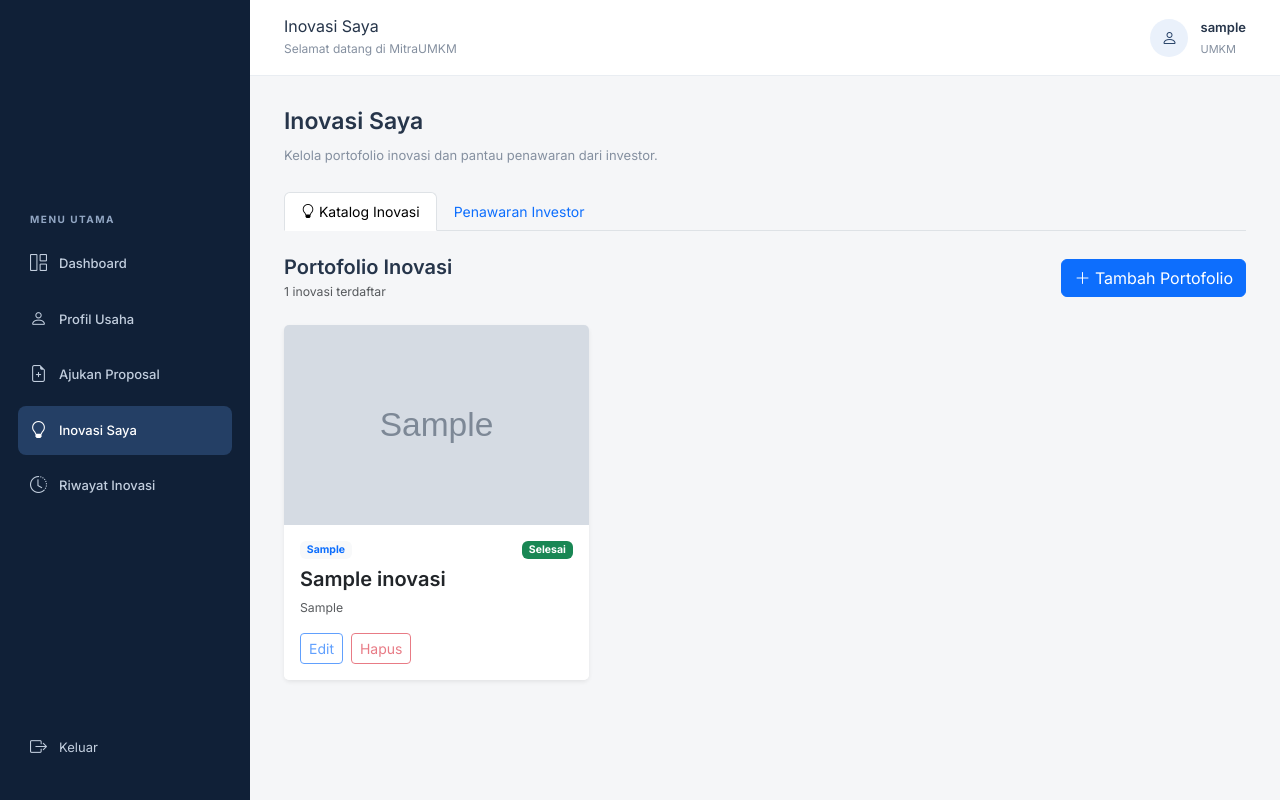
After one commit to PPL-KELOMPOK-AA/PPL-UMKM, a Laravel app: page /umkm/inovasi in a window 1280 px wide. The commit adds this page. Run offline with Laravel 12, Linux system fonts and the light colour scheme; a user stored in the database is signed in; data comes from the database, SQL or seed files in the repository; tables that the repository leaves empty hold one stand-in row (values such as "Sample post"); grey boxes marked "Sample" are stand-in pictures.

Commit message:
Implementasi halaman Inovasi Saya

```diff
--- /dev/null
+++ b/app/Http/Controllers/Umkm/InovasiController.php
@@ -0,0 +1,31 @@
+<?php
+
+namespace App\Http\Controllers\Umkm;
+
+use App\Http\Controllers\Controller;
+use Illuminate\Support\Facades\DB;
+
+class InovasiController extends Controller
+{
+    // Menampilkan daftar inovasi milik UMKM yang sedang login
+    public function index()
+    {
+        if (session('auth_role') !== 'umkm') {
+            return redirect()->route('login.pilih');
+        }
+
+        $umkm = DB::table('umkms')
+            ->where('id_UMKM', session('auth_id'))
+            ->first();
+
+        if (!$umkm) {
+            return redirect()->route('login.pilih');
+        }
+
+        $inovasis = DB::table('inovasis')
+            ->where('id_UMKM', session('auth_id'))
+            ->get();
+
+        return view('umkm.inovasi.index', compact('umkm', 'inovasis'));
+    }
+}
--- a/resources/views/layouts/umkm.blade.php
+++ b/resources/views/layouts/umkm.blade.php
@@ -592,8 +592,8 @@
                 <i class="bi bi-file-earmark-plus"></i>
                 <span>Ajukan Proposal</span>
             </a>
-            <a href="#inovasi"
-               class="sidebar-link">
+            <a href="{{ route('umkm.inovasi.index') }}"
+                class="sidebar-link {{ request()->routeIs('umkm.inovasi.*') ? 'active' : '' }}">
                 <i class="bi bi-lightbulb"></i>
                 <span>Inovasi Saya</span>
             </a>
--- /dev/null
+++ b/resources/views/umkm/inovasi/index.blade.php
@@ -0,0 +1,166 @@
+
+@extends('layouts.umkm')
+
+@section('title', 'Inovasi Saya')
+@section('navbar-title', 'Inovasi Saya')
+
+@section('content')
+
+<div class="page-heading">
+    <h1>Inovasi Saya</h1>
+    <p>Kelola portofolio inovasi dan pantau penawaran dari investor.</p>
+</div>
+
+{{-- TAB NAVIGASI --}}
+<ul class="nav nav-tabs mb-4" id="inovasiTab" role="tablist">
+
+    <li class="nav-item" role="presentation">
+        <button class="nav-link active"
+                id="katalog-tab"
+                data-bs-toggle="tab"
+                data-bs-target="#katalog"
+                type="button"
+                role="tab">
+            <i class="bi bi-lightbulb"></i>
+            Katalog Inovasi
+        </button>
+    </li>
+
+    <li class="nav-item" role="presentation">
+        <button class="nav-link"
+                id="penawaran-tab"
+                data-bs-toggle="tab"
+                data-bs-target="#penawaran"
+                type="button"
+                role="tab">
+            <i class="bi bi-handshake"></i>
+            Penawaran Investor
+        </button>
+    </li>
+
+</ul>
+
+{{-- ISI TAB --}}
+<div class="tab-content" id="inovasiTabContent">
+
+    {{-- TAB KATALOG INOVASI --}}
+    <div class="tab-pane fade show active"
+         id="katalog"
+         role="tabpanel">
+
+        <div class="d-flex justify-content-between align-items-center mb-4">
+            <div>
+                <h5 class="fw-semibold mb-1">Portofolio Inovasi</h5>
+                <p class="text-muted small mb-0">
+                    {{ $inovasis->count() }} inovasi terdaftar
+                </p>
+            </div>
+
+            <a href="#" class="btn btn-primary">
+                <i class="bi bi-plus-lg"></i> Tambah Portofolio
+            </a>
+        </div>
+
+        <div class="row g-4">
+
+            @forelse ($inovasis as $inovasi)
+
+                <div class="col-md-6 col-xl-4">
+                    <div class="card h-100 border-0 shadow-sm">
+
+                        @if ($inovasi->gambar)
+                            <img
+                                src="{{ asset('storage/' . $inovasi->gambar) }}"
+                                class="card-img-top"
+                                alt="{{ $inovasi->nama_inovasi }}"
+                                style="height: 200px; object-fit: cover;"
+                            >
+                        @else
+                            <div class="bg-light d-flex align-items-center justify-content-center"
+                                 style="height: 200px;">
+                                <i class="bi bi-image text-secondary"
+                                   style="font-size: 45px;"></i>
+                            </div>
+                        @endif
+
+                        <div class="card-body">
+                            <div class="d-flex justify-content-between align-items-start mb-2">
+                                <span class="badge bg-light text-primary">
+                                    {{ $inovasi->kategori }}
+                                </span>
+
+                                <span class="badge
+                                    {{ $inovasi->status == 'Selesai' ? 'bg-success' : ($inovasi->status == 'Berjalan' ? 'bg-primary' : 'bg-warning text-dark') }}">
+                                    {{ $inovasi->status }}
+                                </span>
+                            </div>
+
+                            <h5 class="card-title fw-semibold">
+                                {{ $inovasi->nama_inovasi }}
+                            </h5>
+
+                            <p class="card-text text-muted small">
+                                {{ $inovasi->deskripsi }}
+                            </p>
+                        </div>
+
+                        <div class="card-footer bg-white border-0 pt-0 pb-3">
+                            <div class="d-flex gap-2">
+                                <button class="btn btn-sm btn-outline-primary" disabled>
+                                    Edit
+                                </button>
+
+                                <button class="btn btn-sm btn-outline-danger" disabled>
+                                    Hapus
+                                </button>
+                            </div>
+                        </div>
+
+                    </div>
+                </div>
+
+            @empty
+
+                <div class="col-12">
+                    <div class="bg-white rounded-3 border p-5 text-center">
+                        <i class="bi bi-folder2-open text-secondary"
+                           style="font-size: 45px;"></i>
+
+                        <h5 class="mt-3">Belum Ada Inovasi</h5>
+
+                        <p class="text-muted mb-0">
+                            Portofolio inovasimu belum tersedia.
+                            Mulai dokumentasikan inovasi yang telah kamu kembangkan.
+                        </p>
+                    </div>
+                </div>
+
+            @endforelse
+
+        </div>
+
+    </div>
+
+    {{-- TAB PENAWARAN INVESTOR --}}
+    <div class="tab-pane fade"
+         id="penawaran"
+         role="tabpanel">
+
+        <div class="bg-white rounded-3 border p-5 text-center">
+            <i class="bi bi-handshake text-secondary"
+               style="font-size: 45px;"></i>
+
+            <h5 class="mt-3">Penawaran Investor</h5>
+
+            <p class="text-muted mb-0">
+                Halaman penawaran investor belum tersedia.
+                Fitur ini akan diintegrasikan dengan halaman
+                yang sedang dikembangkan oleh tim.
+            </p>
+        </div>
+
+    </div>
+
+</div>
+
+@endsection
--- a/routes/web.php
+++ b/routes/web.php
@@ -11,6 +11,7 @@ use App\Http\Controllers\Investor\ProposalController as InvestorProposalControll
 use App\Http\Controllers\Umkm\ProposalController as UmkmProposalController;
 use App\Http\Controllers\Investor\ProfilController;
 use App\Http\Controllers\Umkm\ProfilController as UmkmProfilController;
+use App\Http\Controllers\Umkm\InovasiController;
 use App\Http\Controllers\Pemerintah\VerifikasiController;
 
 // ========================================== HALAMAN LOGIN ==========================================
@@ -120,6 +121,15 @@ Route::get('/umkm/profil/edit', [UmkmProfilController::class, 'edit'])
 Route::put('/umkm/profil/update', [UmkmProfilController::class, 'update'])
     ->name('umkm.profil.update');
 
+// ========================================== KATALOG INOVASI UMKM ==========================================
+
+Route::prefix('umkm')->name('umkm.')->group(function () {
+
+    Route::get('/inovasi', [InovasiController::class, 'index'])
+        ->name('inovasi.index');
+
+});
+
 // ========================================== PROPOSAL UMKM ==========================================
 
 // ========================================== PROPOSAL UMKM ==========================================
```
